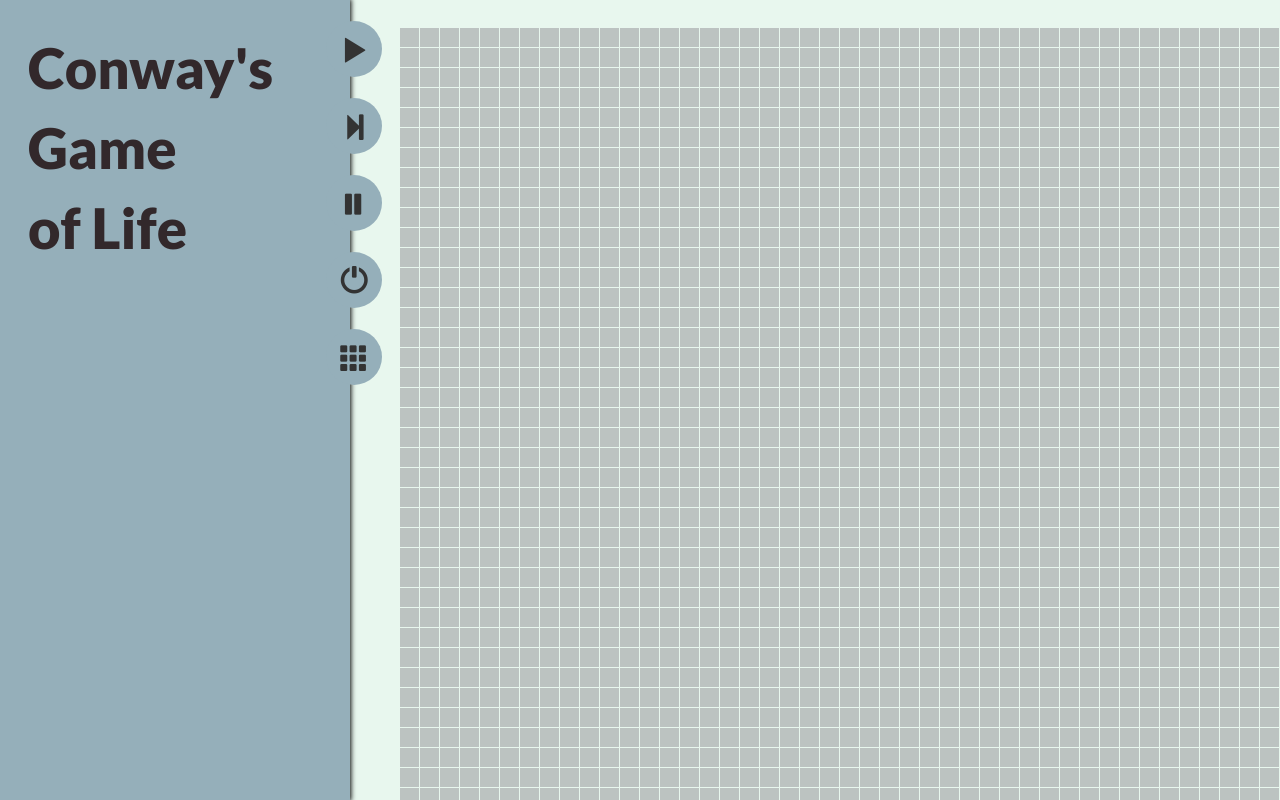
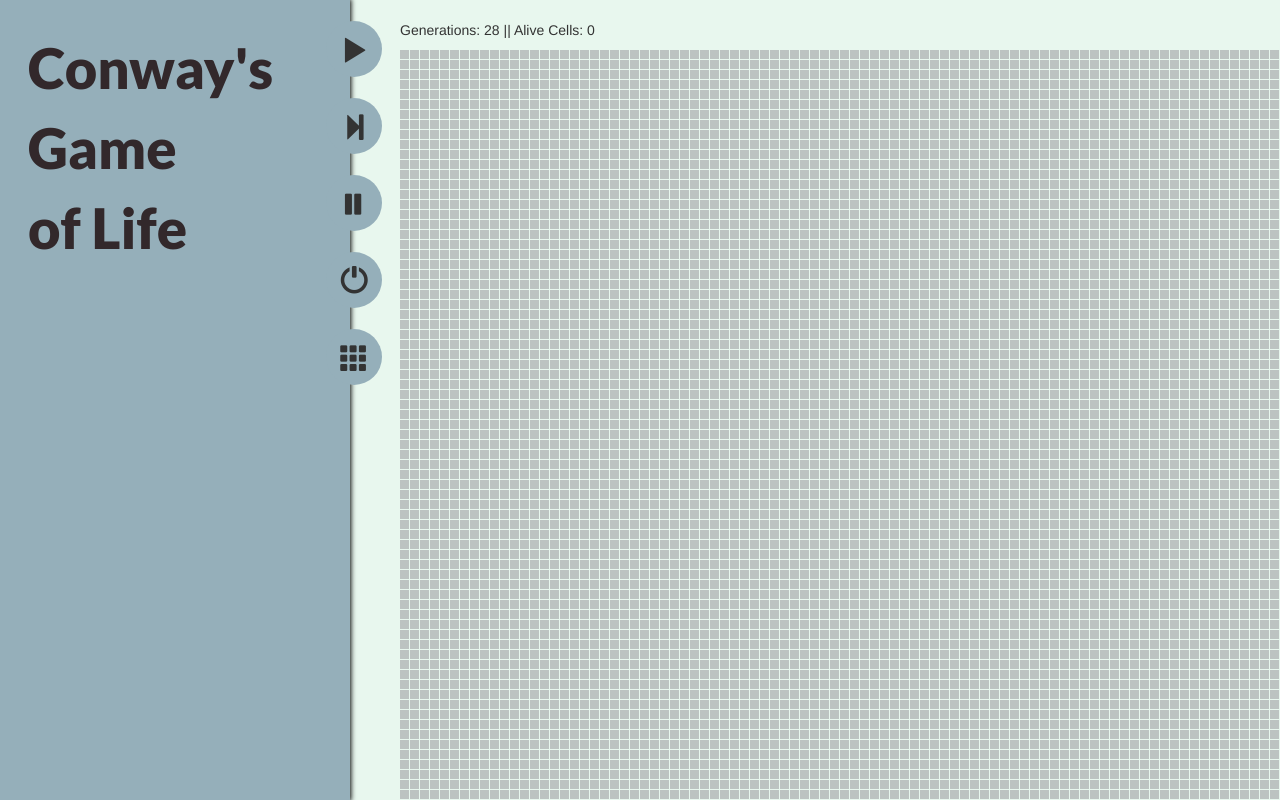
Before and after one commit to akurtovic/conway, a plain HTML site: page index.html in a window 1280 px wide. Both pictures are taken after a click on the element 354 px from the left and 50 px from the top of the page. Shown: the top 800 px of the page. Drawn offline with nearby package versions, Linux system fonts and the light colour scheme.

Commit message:
Tracking generations and number of live cells

```diff
--- a/app.js
+++ b/app.js
@@ -2,7 +2,9 @@ var app = angular.module('conway', []);
 app.controller('mainCtrl', ['$scope', function ($scope) {
 
   $scope.speed = 100;
-  $scope.cellSize = 20;
+  $scope.cellSize = 10;
+  $scope.aliveCells = 0;
+  $scope.generations = 0;
 
   // TODO: Add ability to change refresh speed
   $scope.changeSpeed = function() {
@@ -54,6 +56,8 @@ app.controller('mainCtrl', ['$scope', function ($scope) {
   }
 
   function reset() {
+    $scope.generations = 0;
+    $scope.aliveCells = 0;
     pause();
     initBoard();
   }
@@ -106,17 +110,21 @@ app.controller('mainCtrl', ['$scope', function ($scope) {
   }
 
   function birth(element) {
+    $scope.aliveCells += 1;
     element.alive = true;
     element.fillColor = aliveColor;
   }
 
   function death(element) {
+    $scope.aliveCells -= 1;
     element.alive = false;
     element.fillColor = deadColor;
   }
 
   function redrawBoard(board) {
     calcNeighbors();
+    $scope.aliveCells = 0;
+    $scope.generations += 1;
     for (var k = 0; k < numberOfCells; k++) {
       var element = grid[k];
       var aliveNeighbors = element.aliveNeighbors;
@@ -135,6 +143,8 @@ app.controller('mainCtrl', ['$scope', function ($scope) {
         }
       }
     }
+
+    $scope.$apply();
 
     grid.forEach(function(x) {
       Draw(x);
@@ -167,7 +177,6 @@ app.controller('mainCtrl', ['$scope', function ($scope) {
     run: run,
     pause: pause,
     nextStep: nextStep,
-    pause: pause,
     reset: reset,
     randomize: randomize,
     initBoard: initBoard
--- a/index.html
+++ b/index.html
@@ -36,6 +36,10 @@
     </div>
   </div>
 
+  <div class="stats">
+    <p>Generations: {{ generations }} || Alive Cells: {{ aliveCells }}</p>
+  </div>
+
   <div class="canvas-container">
     <canvas id="canvas"  width="1000" height="1000"></canvas>
   </div>
--- a/style.css
+++ b/style.css
@@ -60,9 +60,14 @@ body {
   background-color: #E8F7EE;
 }
 
+.stats {
+  margin-top: 20px;
+  margin-left: 400px;
+}
+
 .canvas-container {
   width: 60%;
-  margin-top: 2em;
+  margin-top: 2px;
   margin-right: auto;
   margin-left: 400px;
   text-align: center;
```
